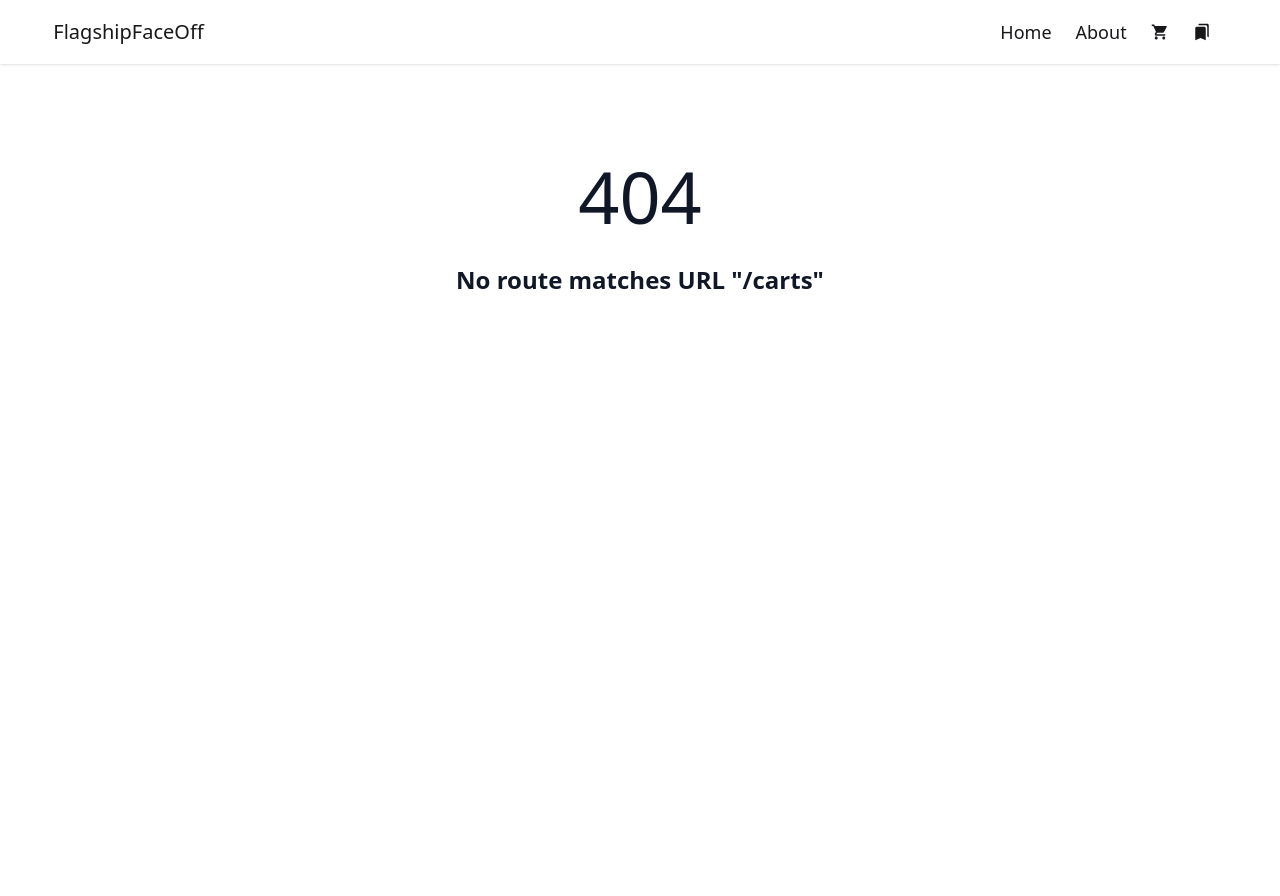
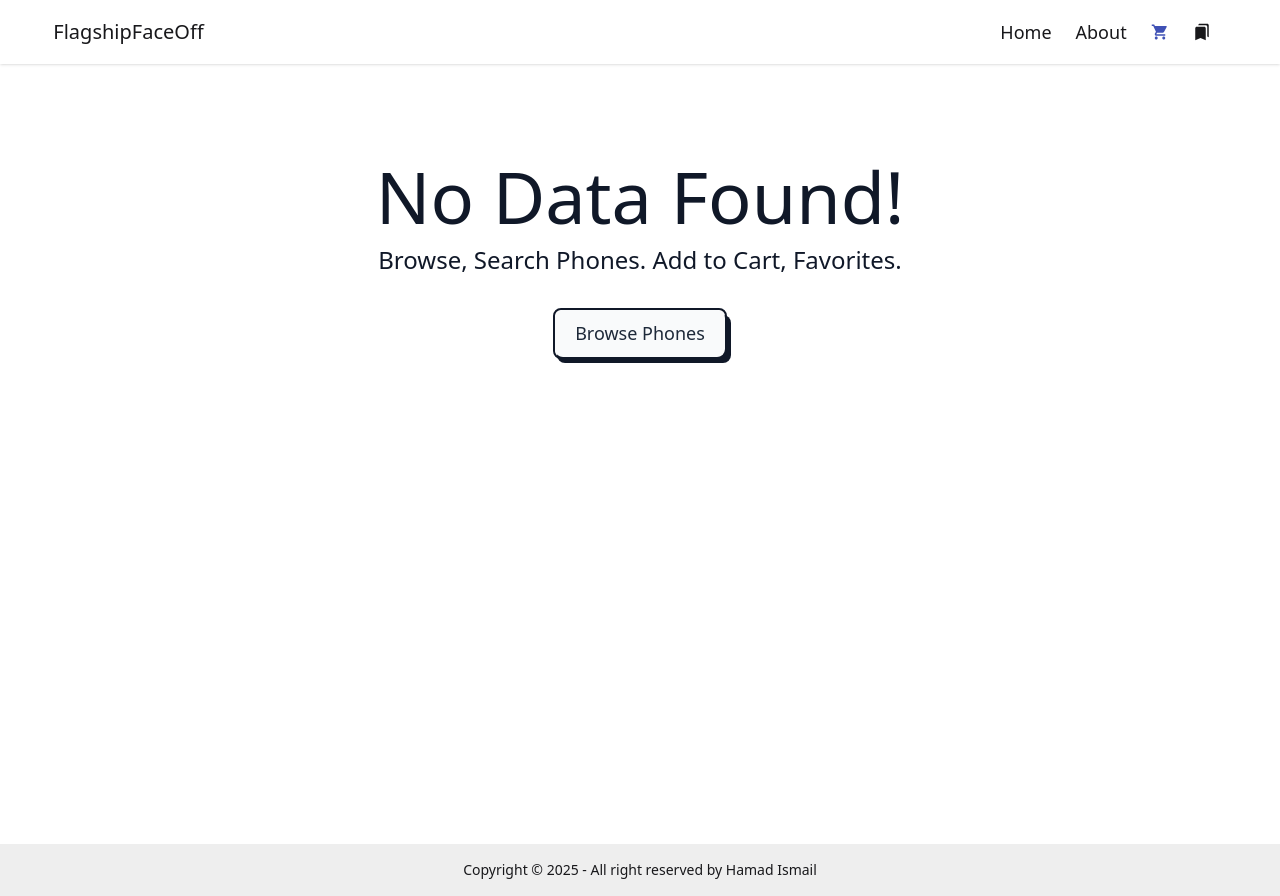
Before and after one commit to hamadismail/flagship-face-off, a React (Vite) app: page /carts in a window 1280 px wide. Before the commit this address had no page. Before the commit the page ends 800 px from the top, so only its background shows below. Built offline with nearby package versions, Linux system fonts and the light colour scheme.

Commit message:
finalize-project

```diff
--- a/package.json
+++ b/package.json
@@ -13,6 +13,7 @@
     "@tailwindcss/vite": "^4.1.4",
     "react": "^19.0.0",
     "react-dom": "^19.0.0",
+    "react-hot-toast": "^2.5.2",
     "react-icons": "^5.5.0",
     "react-router": "^7.5.1",
     "react-spinners": "^0.16.1",
--- a/src/components/Header/Navbar.jsx
+++ b/src/components/Header/Navbar.jsx
@@ -1,15 +1,20 @@
-import React, { useContext } from 'react';
+import React, { useContext, useEffect } from 'react';
 import NavList from './NavList';
 import { MdBookmarks, MdShoppingCart } from 'react-icons/md';
 import { Link } from 'react-router';
 import { CartContext } from '../../providers/Contexts';
+import { getCartItems } from '../../utils/localstorage';
 
 const Navbar = () => {
-  const { carts } = useContext(CartContext);
+  const { carts, setCarts } = useContext(CartContext);
   const listData = [
     { id: 1, name: 'Home', path: '/' },
     { id: 2, name: 'About', path: '/about' },
   ];
+
+  useEffect(() => {
+    setCarts(getCartItems());
+  }, []);
 
   const lists = listData.map(list => <NavList key={list.id} list={list} />);
 
@@ -24,7 +29,7 @@ const Navbar = () => {
           </p>
         </div>
       ),
-      path: '/cart',
+      path: '/carts',
     },
     { id: 2, name: <MdBookmarks />, path: '/favourite' },
   ];
--- a/src/components/PhoneCard/PhoneCard.jsx
+++ b/src/components/PhoneCard/PhoneCard.jsx
@@ -1,7 +1,8 @@
 import React from 'react';
+import { MdDeleteForever } from 'react-icons/md';
 import { Link } from 'react-router';
 
-const PhoneCard = ({ phone }) => {
+const PhoneCard = ({ phone, deletable, handleDelete }) => {
   return (
     <div className="card bg-base-100 shadow-sm">
       <figure>
@@ -25,6 +26,17 @@ const PhoneCard = ({ phone }) => {
           </Link>
         </div>
       </div>
+      {deletable && (
+        <div
+          onClick={() => handleDelete(phone.id)}
+          className="bg-gray-900 p-3 ml-5 rounded-full hover:bg-gray-300 group  cursor-pointer hover:scale-105 absolute -top-5 -right-5"
+        >
+          <MdDeleteForever
+            size={20}
+            className="text-gray-100 group-hover:text-gray-900"
+          />
+        </div>
+      )}
     </div>
   );
 };
--- /dev/null
+++ b/src/components/ui/EmptyState.jsx
@@ -0,0 +1,19 @@
+import React from 'react';
+import { Link } from 'react-router';
+import Button from './Button';
+
+const EmptyState = () => {
+  return (
+    <div className="my-24 text-center">
+      <h1 className="mb-3 text-7xl font-thin text-gray-900">No Data Found!</h1>
+      <p className="mb-8 text-xl  text-gray-900 md:text-2xl">
+        Browse, Search Phones. Add to Cart, Favorites.
+      </p>
+      <Link to="/">
+        <Button label="Browse Phones" />
+      </Link>
+    </div>
+  );
+};
+
+export default EmptyState;
--- a/src/main.jsx
+++ b/src/main.jsx
@@ -4,11 +4,13 @@ import './index.css';
 import { RouterProvider } from 'react-router';
 import router from './routes/Routes';
 import CartProviders from './providers/CartProviders';
+import { Toaster } from 'react-hot-toast';
 
 createRoot(document.getElementById('root')).render(
   <StrictMode>
     <CartProviders>
       <RouterProvider router={router} />
+      <Toaster position="bottom-right" />
     </CartProviders>
   </StrictMode>
 );
--- a/src/routes/Routes.jsx
+++ b/src/routes/Routes.jsx
@@ -5,6 +5,7 @@ import Home from '../pages/Home';
 import { PulseLoader } from 'react-spinners';
 import PhoneDetails from '../pages/PhoneDetails';
 import About from '../pages/About';
+import Carts from '../pages/Carts';
 
 const router = createBrowserRouter([
   {
@@ -25,6 +26,14 @@ const router = createBrowserRouter([
         Component: About,
       },
       {
+        path: 'carts',
+        Component: Carts,
+        hydrateFallbackElement: (
+          <PulseLoader className="mt-8 text-center" color="#2f4f4f" />
+        ),
+        loader: () => fetch('../phones.json'),
+      },
+      {
         path: 'phone-details/:phoneId',
         Component: PhoneDetails,
         hydrateFallbackElement: (
--- /dev/null
+++ b/src/utils/localstorage.js
@@ -0,0 +1,27 @@
+import toast from 'react-hot-toast';
+
+export const getCartItems = () => {
+  const carts = localStorage.getItem('carts');
+  if (carts) return JSON.parse(carts);
+
+  return [];
+};
+
+export const addCartItems = id => {
+  const cartIds = getCartItems();
+  const isExists = cartIds.find(cart => cart === id);
+
+  if (isExists) return toast.error('Phone Already in Carts');
+
+  cartIds.push(id);
+  toast.success('Phone Added Successfully');
+  localStorage.setItem('carts', JSON.stringify(cartIds));
+};
+
+export const removeCartItem = id => {
+  const carts = getCartItems();
+  const remainingCarts = carts.filter(cart => id !== cart);
+
+  localStorage.setItem('carts', JSON.stringify(remainingCarts));
+  toast.success('Removed Successfully');
+};
```
Also changed, not shown: 2 other files (tests, documents, lock files or other folders).
